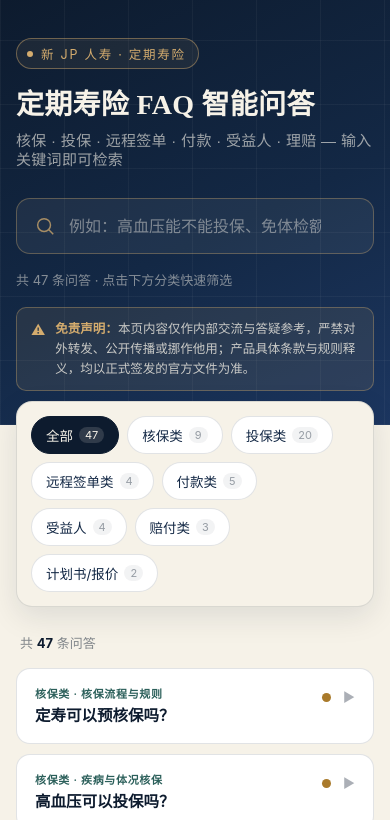
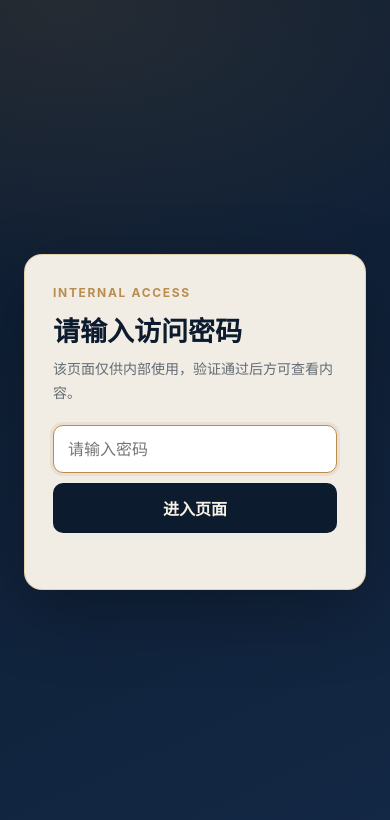
Before and after one commit to PoloDuck/Term-Q-A-Test, a plain HTML site: page index.html in a window 390 px wide. Shown: the top 820 px of the page. Drawn offline with Linux system fonts and the light colour scheme.

Commit message:
Add files via upload

```diff
--- a/index.html
+++ b/index.html
@@ -304,9 +304,66 @@
     .a-inner{padding-left:18px;}
     .idx-badge{display:none;}
   }
+
+  /* ---------- Password gate ---------- */
+  body.locked{overflow:hidden;}
+  #passwordGate{
+    position:fixed; inset:0; z-index:9999;
+    display:flex; align-items:center; justify-content:center;
+    padding:24px;
+    background:
+      radial-gradient(900px 500px at 15% 0%, rgba(185,141,78,0.14), transparent 60%),
+      linear-gradient(155deg, var(--navy-900), var(--navy-800));
+  }
+  #passwordGate.hidden{display:none;}
+  .password-panel{
+    width:min(420px,100%);
+    background:rgba(246,242,232,0.98);
+    border:1px solid rgba(212,172,110,0.45);
+    border-radius:18px;
+    box-shadow:0 24px 70px rgba(0,0,0,0.28);
+    padding:30px 28px 26px;
+  }
+  .password-kicker{
+    font-size:12px; letter-spacing:.14em; color:var(--brass); font-weight:700;
+  }
+  .password-title{margin:10px 0 8px; font-size:27px; color:var(--navy-900);}
+  .password-desc{margin:0 0 20px; font-size:14px; line-height:1.7; color:rgba(13,27,46,.62);}
+  .password-row{display:flex; gap:10px;}
+  #passwordInput{
+    flex:1; min-width:0; padding:13px 14px; border-radius:10px;
+    border:1px solid var(--line); outline:none; font:inherit; background:#fff;
+  }
+  #passwordInput:focus{border-color:var(--brass); box-shadow:0 0 0 3px rgba(185,141,78,.13);}
+  #passwordSubmit{
+    border:none; border-radius:10px; padding:0 18px; cursor:pointer;
+    background:var(--navy-900); color:var(--ivory); font:inherit; font-weight:600;
+  }
+  #passwordSubmit:hover{background:var(--navy-700);}
+  #passwordError{min-height:20px; margin-top:10px; font-size:13px; color:var(--no);}
+  @media (max-width:520px){
+    .password-row{flex-direction:column;}
+    #passwordSubmit{padding:13px 18px;}
+  }
+
 </style>
 </head>
-<body>
+<body class="locked">
+<div id="passwordGate" role="dialog" aria-modal="true" aria-labelledby="passwordTitle">
+  <div class="password-panel">
+    <div class="password-kicker">INTERNAL ACCESS</div>
+    <h2 class="password-title display" id="passwordTitle">请输入访问密码</h2>
+    <p class="password-desc">该页面仅供内部使用，验证通过后方可查看内容。</p>
+    <form id="passwordForm" autocomplete="off">
+      <div class="password-row">
+        <input id="passwordInput" type="password" placeholder="请输入密码" aria-label="访问密码" required>
+        <button id="passwordSubmit" type="submit">进入页面</button>
+      </div>
+      <div id="passwordError" aria-live="polite"></div>
+    </form>
+  </div>
+</div>
+
 
 <header class="hero">
   <div class="hero-inner">
@@ -949,7 +1006,41 @@ clearBtn.addEventListener('click', ()=>{
   searchInput.focus();
 });
 
+
+// ---------- password gate ----------
+const PAGE_PASSWORD = 'psw2026';
+const passwordGate = document.getElementById('passwordGate');
+const passwordForm = document.getElementById('passwordForm');
+const passwordInput = document.getElementById('passwordInput');
+const passwordError = document.getElementById('passwordError');
+
+function unlockPage(){
+  passwordGate.classList.add('hidden');
+  document.body.classList.remove('locked');
+  sessionStorage.setItem('faqAccessGranted','1');
+}
+
+if(sessionStorage.getItem('faqAccessGranted') === '1'){
+  unlockPage();
+}else{
+  requestAnimationFrame(()=>passwordInput.focus());
+}
+
+passwordForm.addEventListener('submit', (event)=>{
+  event.preventDefault();
+  if(passwordInput.value === PAGE_PASSWORD){
+    passwordError.textContent = '';
+    unlockPage();
+  }else{
+    passwordError.textContent = '密码错误，请重新输入。';
+    passwordInput.value = '';
+    passwordInput.focus();
+  }
+});
+
+
 render();
 </script>
+<script type="module" src="https://static.cloudflareinsights.com/beacon.min.js/v4513226cdae34746b4dedf0b4dfa099e1781791509496" integrity="sha512-ZE9pZaUXND66v380QUtch/5sE9tPFh2zg45pR2PB0CVkCtOREv2AJKkSidISWkysEuQ0EH8faUU5du78bx87UQ==" data-cf-beacon='{"version":"2024.11.0","token":"7939e04a4baf43c8b86a560f74aac60e"}' crossorigin="anonymous"></script>
 </body>
 </html>
```
